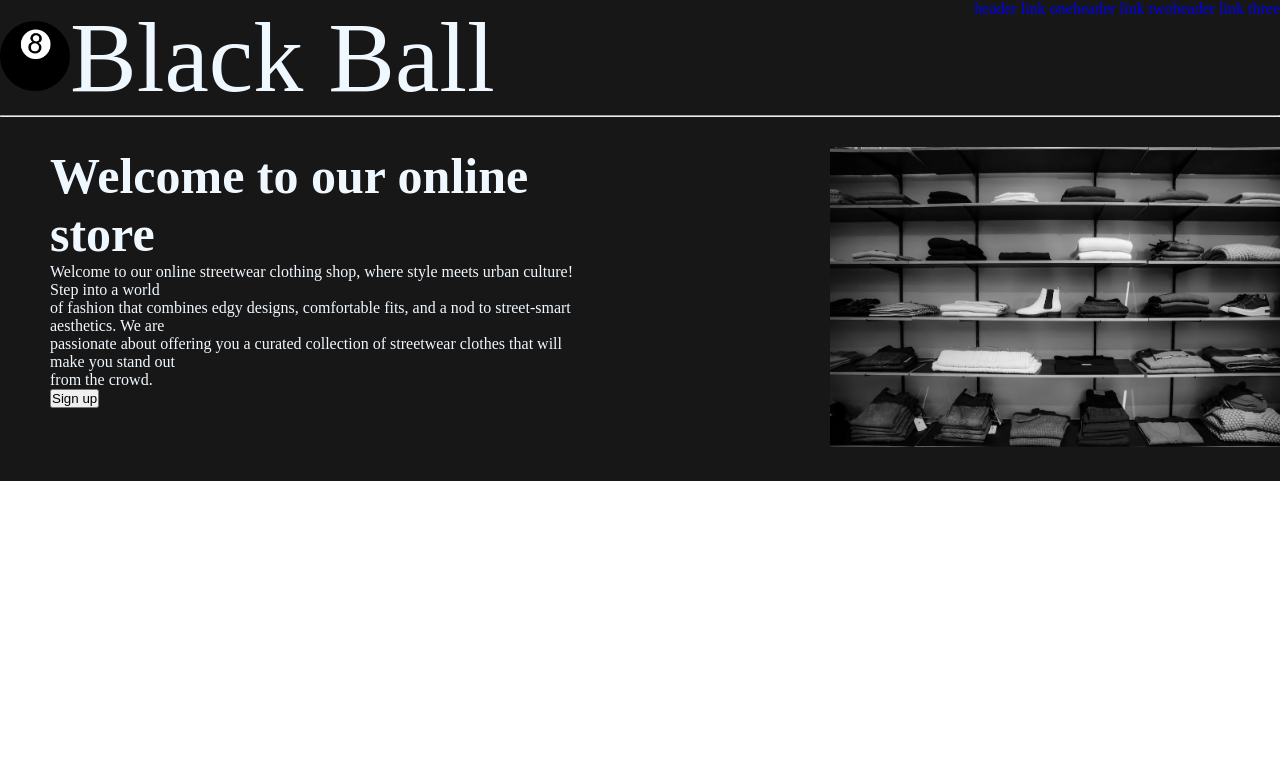
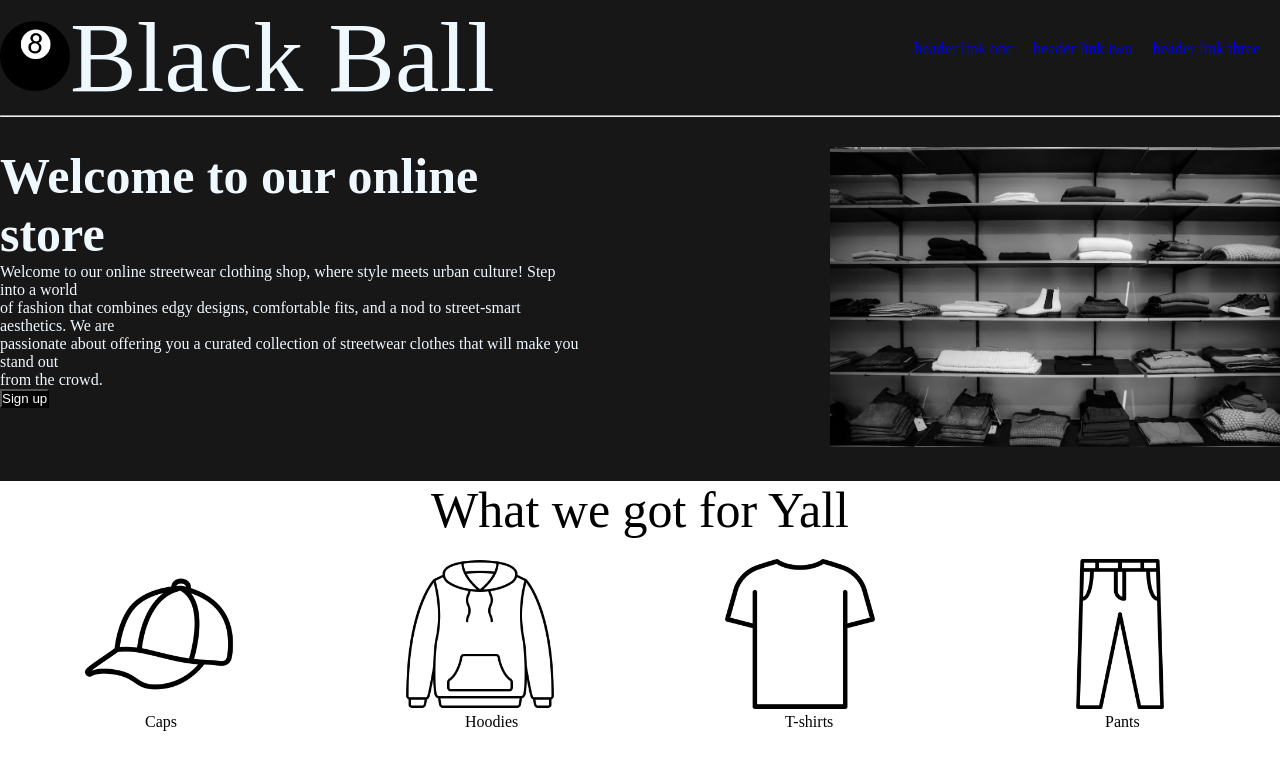
Before and after one commit to Lati-byte/Landing-Page-project, a plain HTML site: page index.html in a window 1280 px wide. Drawn offline with Linux system fonts and the light colour scheme.

Commit message:
I added four vector images representing categories of this thet sell

```diff
--- a/index.html
+++ b/index.html
@@ -18,7 +18,7 @@
         </div>
         <hr>
         <div class="header-body">
-            <div class="hbleft">
+            <div class=" ">
                 <div class="title">
                     Welcome to our online store
                 </div>
@@ -32,5 +32,33 @@
             </div>
         </div>
     </div>
+    <div class="section2">
+        <div class="h2">What we got for Yall</div>
+        <div class="Boxes">
+            <div>
+                <img src="cap.png" class="img1"><br>
+                <span>Caps</span>
+            </div>
+            <div>
+                <img src="hoodie.png" class="img1"><br>
+                <span>Hoodies</span>
+            </div>
+            <div>
+                <img src="t-shirt.png" class="img1"><br>
+                <span>T-shirts</span>
+            </div>
+            <div>
+                <img src="trousers.png" class="img1"><br>
+                <span>Pants</span>
+            </div>
+        </div>
+    <div class="section3">
+        <div >
+
+        </div>
+
+    </div>
+
+    </div>
 </body>
 </html>
--- a/style.css
+++ b/style.css
@@ -23,6 +23,9 @@
 ul {
     display: flex;
     list-style-type: none;
+    gap: 20px;
+    margin-top: 40px;
+    margin-right: 20px;
 }
 a {
     text-decoration: none;
@@ -34,6 +37,10 @@ a {
     font-size: 50px;
     font-weight: bold;
 }
+.img1 {
+    width:150px ;
+    height:150px ;
+}
 .img {
     height: 300px;
     width: auto ;
@@ -43,3 +50,23 @@ a {
     display: flex;
     margin-top: 30px;
 }
+button {
+    color: white;
+    background-color: black;
+}
+.Boxes {
+    display: flex;
+    justify-content: space-around;
+}
+.section2 {
+    margin-bottom: 40px;
+}
+span {
+    margin-left: 60px;
+}
+.h2 {
+    display: flex;
+    font-size: 50px;
+    justify-content: center;
+    margin-bottom: 20px;
+}
```
Also changed, not shown: cap.png (added), hoodie.png (added), t-shirt.png (added), trousers.png (added).
